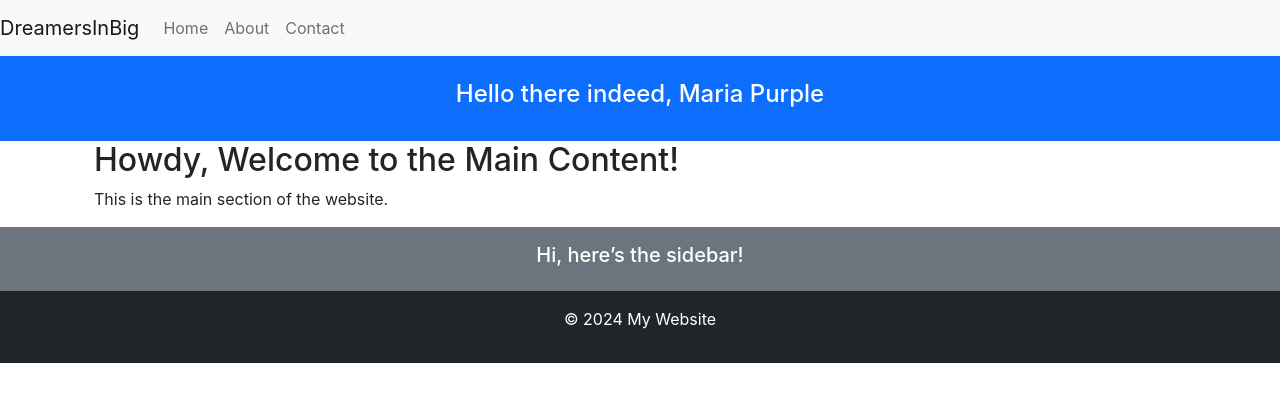
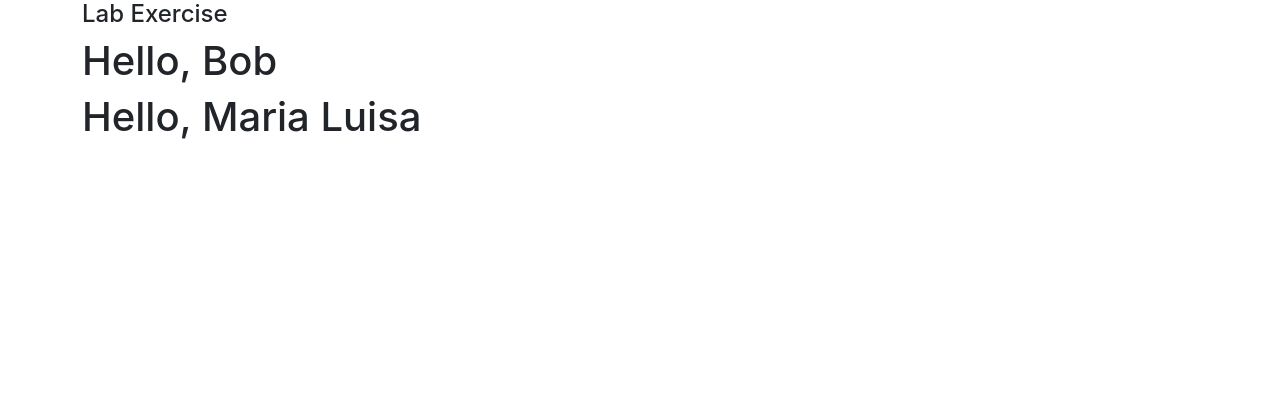
Before and after one commit to mlestrella843/React_Meta, a React (Create React App) app in the folder firstapp/: page / in a window 1280 px wide. Shown: the top 402 px of the page. Built offline with nearby package versions, Linux system fonts and the light colour scheme.

Commit message:
Doing the lab assignment

```diff
--- a/firstapp/src/App.js
+++ b/firstapp/src/App.js
@@ -5,24 +5,35 @@
 This allows the styles defined in the `App.css` file to be applied to the components rendered in the
 `App` component. */
 // import './App.css';
-import Nav from "./components/Nav";
-import Header from './components/Header';
-import Main from './components/Main';
-import Sidebar from "./components/Sidebar";
-import Footer from "./components/Footer";
+// import Nav from "./components/Nav";
+// import Header from './components/Header';
+// import Main from './components/Main';
+// import Sidebar from "./components/Sidebar";
+// import Footer from "./components/Footer";
+import Heading from "./components/Lab1/Heading";
 
 
 function App() {
     // return <ParentComponent />
-    return (
-        <div >
-             <Nav />
-             <Header name="Maria" color="Purple" />
-             <div className="container">
-                <Main greet="Howdy" />
-             </div>
-             <Sidebar greet="Hi" />
-             <Footer />
+    // Second exercise
+    // return (
+    //     <div >
+    //          <Nav />
+    //          <Header name="Maria" color="Purple" />
+    //          <div className="container">
+    //             <Main greet="Howdy" />
+    //          </div>
+    //          <Sidebar greet="Hi" />
+    //          <Footer />
+    //     </div>
+    // )
+
+    //Lab exercise
+    return(
+        <div className="container">
+            <h4>Lab Exercise</h4>
+            <Heading firstName="Bob"/>
+            <Heading firstName="Maria Luisa" />
         </div>
     )
 }
--- /dev/null
+++ b/firstapp/src/components/Lab1/Heading.js
@@ -0,0 +1,12 @@
+import React from 'react'
+
+function Heading(props){
+    return(
+        <div>
+            <h1>Hello, {props.firstName}</h1>
+        </div>
+    )
+
+
+}
+export default Heading;
```
